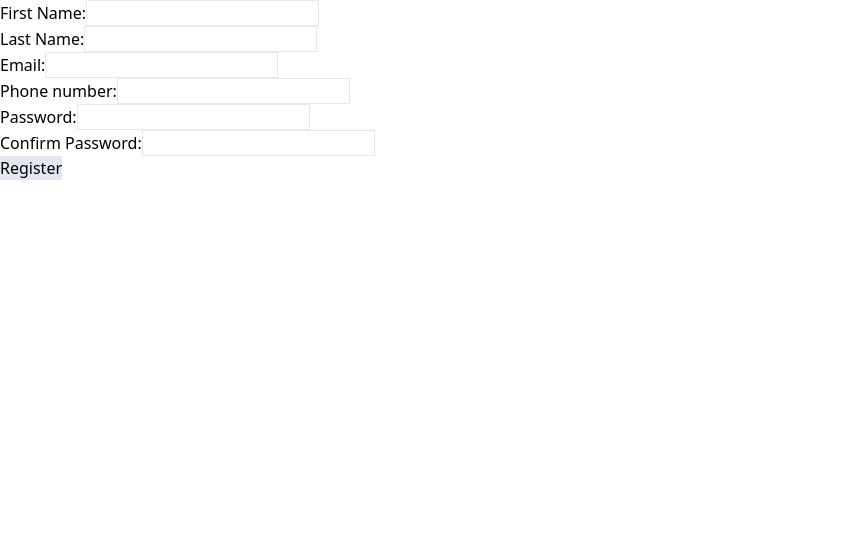
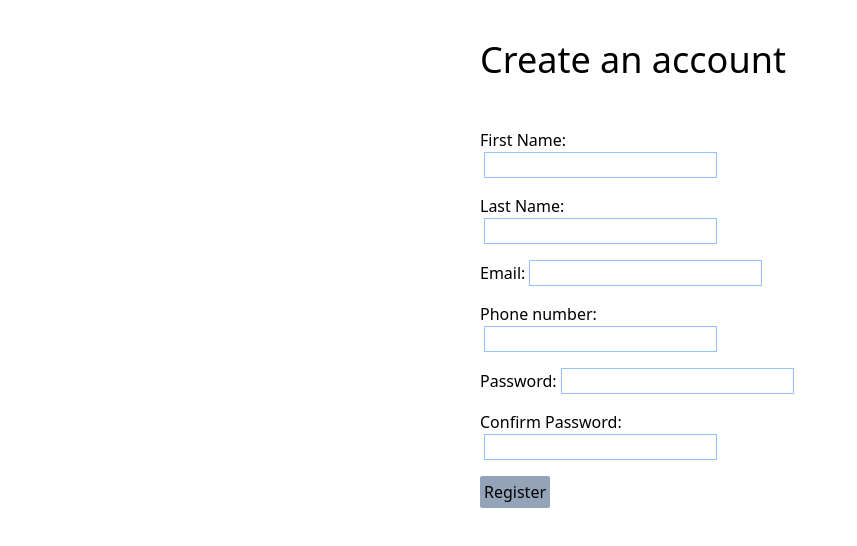
Before and after one commit to iamvetle/authentication, a Vue app in the folder frontend/: page /register in a window 1280 px wide. Shown: the top 546 px of the page, without its empty margins (0-857 px from the left). Built offline with nearby package versions, Linux system fonts and the light colour scheme.

Commit message:
prettified a little

```diff
--- a/frontend/src/components/Login.vue
+++ b/frontend/src/components/Login.vue
@@ -2,7 +2,7 @@
 
     <div class="container w-2/12 mx-auto pt-20">
       <h1 class="text-2xl pb-4">Login page</h1>
-      <label for="username">Username:</label>
+      <label for="username">Email (username):</label>
       <input type="text" id="username" v-model="username" required class="border block mb-2 border-blue-500">
       <label for="pwd">Password:</label>
       <input type="password" id="pwd" v-model="password" required class="border block border-blue-500">
@@ -11,11 +11,14 @@
         Submit
       </button>
 
+      <hr class="block my-4" />
+
       <p class="mt-5 text-red-700" v-show="loginerror">Invalid credentials</p>
       <p class="mt-5 text-green-700" v-show="loginsucess">Login successfull</p>
 
-      <p class="mt-5">No account? Click her to register for a new account</p>
-      <span class="bg-slate-200 p-1"><router-link to="/register">Register</router-link></span>
+      <p class="mt-5">No account?</p>
+      <p class="pt-2">Click her to register for a new account</p>
+      <button class="bg-slate-200 p-1 rounded-sm mt-3"><router-link to="/register">Register</router-link></button>
     </div>
 
     </template>
--- a/frontend/src/components/Logout.vue
+++ b/frontend/src/components/Logout.vue
@@ -1,6 +1,6 @@
 <template>
-    <div class="w-2/12 container">
-        <h2 class="text-2xl text-center mt-14">Successfully logged out</h2>
+    <div class="w-4/12 container mx-auto">
+        <h2 class="text-2xl text-center pb-9 mt-14">Successfully logged out</h2>
         <button class="p-1 mt- block mx-auto bg-slate-400 rounded-sm">
             <router-link to="/login">Login here</router-link>
         </button>
--- a/frontend/src/components/Register.vue
+++ b/frontend/src/components/Register.vue
@@ -1,55 +1,56 @@
 <template>
-    <div>
+    <div class="w-3/12 container mx-auto">
+      <h1 class="text-4xl py-10">Create an account</h1>
       <form @submit.prevent="submitForm">
-        <div>
-          <label for="form.first_name">First Name:</label>
-          <input class="border" v-model="form.first_name" id="first_name"/>
+        <div class="py-2">
+          <label class="" for="first_name">First Name:</label>
+          <input class="ms-1 border-blue-300 border" v-model="form.first_name" id="first_name"/>
           <div v-if="v$.form.first_name.$error">
             First name is required.
           </div>
         </div>
 
-        <div>
-          <label for="form.last_name">Last Name:</label>
-          <input class="border" v-model="form.last_name" id="last_name" />
+        <div class="py-2">
+          <label class="" for="last_name">Last Name:</label>
+          <input class="ms-1 border-blue-300 border" v-model="form.last_name" id="last_name" />
           <div v-if="v$.form.last_name.$error">
             Last name is required.
           </div>
         </div>
 
-        <div>
-          <label for="form.email">Email:</label>
-          <input class="border" v-model="form.email" id="email" type="email" />
+        <div class="py-2">
+          <label for="email">Email:</label>
+          <input class="ms-1 border-blue-300 border" v-model="form.email" id="email" type="email" />
           <div v-if="v$.form.email.$error">
             Please enter a valid email address.
           </div>
         </div>
 
-        <div>
-            <label for="form.phone">Phone number:</label>
-            <input class="border" v-model="form.phone" id="phone" />
+        <div class="py-2">
+            <label for="phone">Phone number:</label>
+            <input class="ms-1 border-blue-300 border" v-model="form.phone" id="phone" />
         </div>
 
-        <div>
-          <label for="form.password">Password:</label>
-          <input class="border" v-model="form.password" id="password" type="password" />
+        <div class="py-2">
+          <label for="password">Password:</label>
+          <input class="ms-1 border-blue-300 border" v-model="form.password" id="password" type="password" />
           <div v-if="v$.form.password.$error">
             Password must be at least 6 characters long.
           </div>
         </div>
 
-        <div>
-        <label for="form.confirmPassword">Confirm Password:</label>
-        <input class="border" v-model="form.confirmPassword" id="confirmPassword" type="password" />
-        <div class="text-red-500" v-if="v$.form.confirmPassword.$error">
-          The passwords do not match.
+        <div class="py-2">
+          <label for="confirmPassword">Confirm Password:</label>
+          <input class="ms-1 border-blue-300 border" v-model="form.confirmPassword" id="confirmPassword" type="password" />
+          <div class="text-red-500" v-if="v$.form.confirmPassword.$error">
+            The passwords do not match.
+          </div>
         </div>
-      </div>
 
-        <button class="bg-slate-200" type="submit">Register</button>
+        <button class="bg-slate-400 p-1 mt-2 rounded-sm" type="submit">Register</button>
       </form>
     </div>
-  </template>
+</template>
 
 <script>
 
--- a/frontend/src/components/UserPage.vue
+++ b/frontend/src/components/UserPage.vue
@@ -1,22 +1,19 @@
 <!-- This is only going to be rendered if a user is logged in -->
 
 <template>
-<div v-if="token !== null" class="container mx-auto"> <!-- User content-->
+<div v-if="token !== null" class="container w-3/12 mx-auto"> <!-- Has account: User content-->
     <div class="absolute p-1 top-5 left-8 bg-blue-300 rounded-sm ">
         <router-link to="/logout">logout</router-link>
     </div>
-    <h1 class="mt-14 text-3xl text-center">Hello </h1>
-    <p class="mt-6 text-center text-lg">Information about you</p>
-    <p class="py-2 text-center">First name: {{ first_name }}</p>
-    <p class="py-2 text-center">Last name: {{ last_name }}</p>
-    <p class="py-2 text-center">username: {{ username }}</p>
-    <p class="py-2 text-center">email: {{ email }}</p>
-    <p class="py-2 text-center">***: and so on</p>
-
+    <h1 class="mt-14 mb-6 text-3xl">Hello {{ first_name }} </h1>
+    <p class="py-2 "><span class="font-bold">First name:</span> {{ first_name }}</p>
+    <p class="py-2 "><span class="font-bold">Last name:</span> {{ last_name }}</p>
+    <p class="py-2 "><span class="font-bold">Email:</span> {{ email }}</p>
+    <p class="py-2 "><span class="font-bold">Phone number:</span> {{ phone }}</p>
 
 </div>
 
-<div v-else class="container mx-auto">
+<div v-else class="container mx-auto"> <!-- No account -->
     <h1 class="text-center py-5 text-3xl">Cool site</h1>
     <h2 class="text-center mt-7 text-lg clear-both">You have to have an account to be a enter this website.</h2>
     <button class="block mx-auto mt-5 bg-slate-500 p-2 rounded-sm">
@@ -39,10 +36,10 @@ export default {
     data () {
         return {
             token: undefined,
-            username:"",
+            email:"",
             first_name:"",
             last_name:"",
-            email:"",
+            phone: "",
         }
     },
     created () {
@@ -57,7 +54,10 @@ export default {
             })
             .then((response) => {
                 console.log(response.data)
-
+                this.email = response.data.email
+                this.first_name = response.data.first_name
+                this.last_name = response.data.last_name
+                this.phone = response.data.phone
             })
             .catch((error) => {
                 console.error(error)
```
Also changed, not shown: 1 other file (tests, documents, lock files or other folders).
